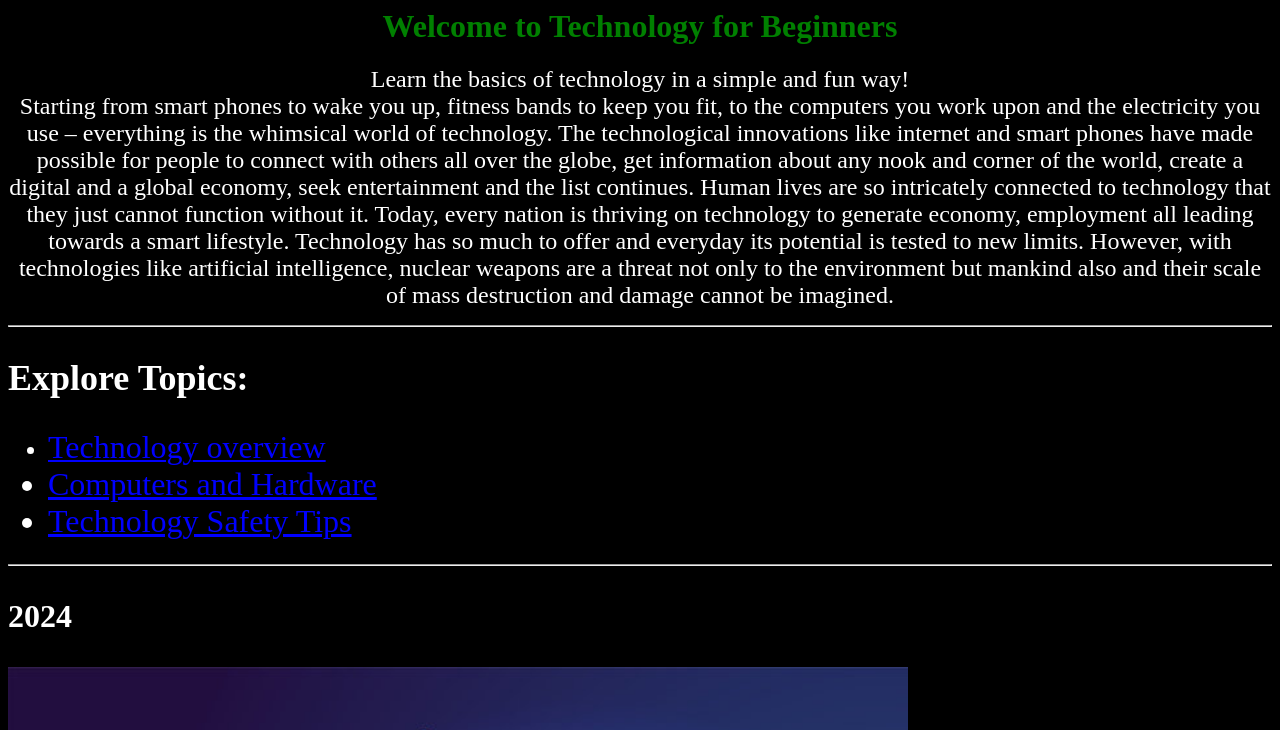
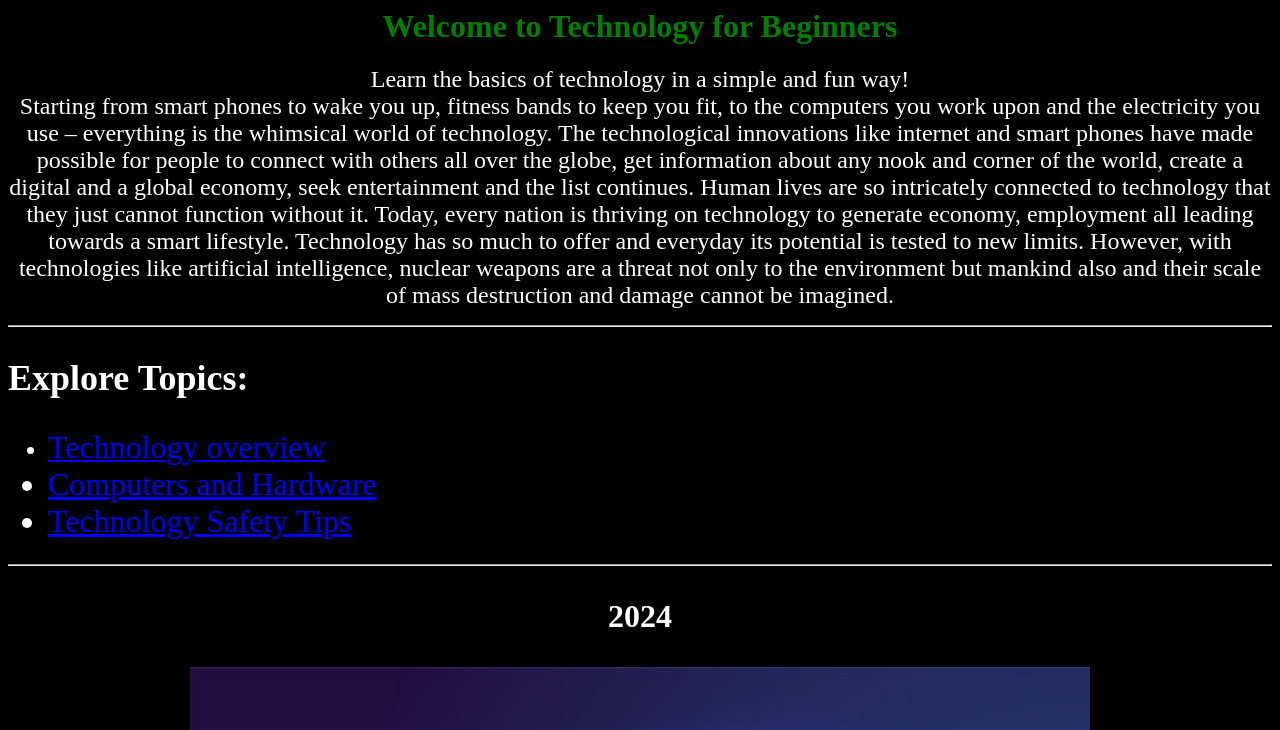
Before and after one commit to User07241/htmlproject, a plain HTML site: page index.html in a window 1280 px wide. Shown: the top 730 px of the page. Drawn offline with Linux system fonts and the light colour scheme.

Commit message:
Update index.html

```diff
--- a/index.html
+++ b/index.html
@@ -16,8 +16,8 @@ Today, every nation is thriving on technology to generate economy, employment al
         <li><a href="safety.html"><font size="6">Technology Safety Tips</a></li>
     </ul>
     <hr>
+    <p align="center"><b>2024</b></p>
     <p align="center">
-        <p><b>2024</b></p>
         <img src="tech.jpg" width="900" height="500" alt="Technology Image">
     </p>
     <p align="center"><b>Technology for Beginners</b></p>
```
